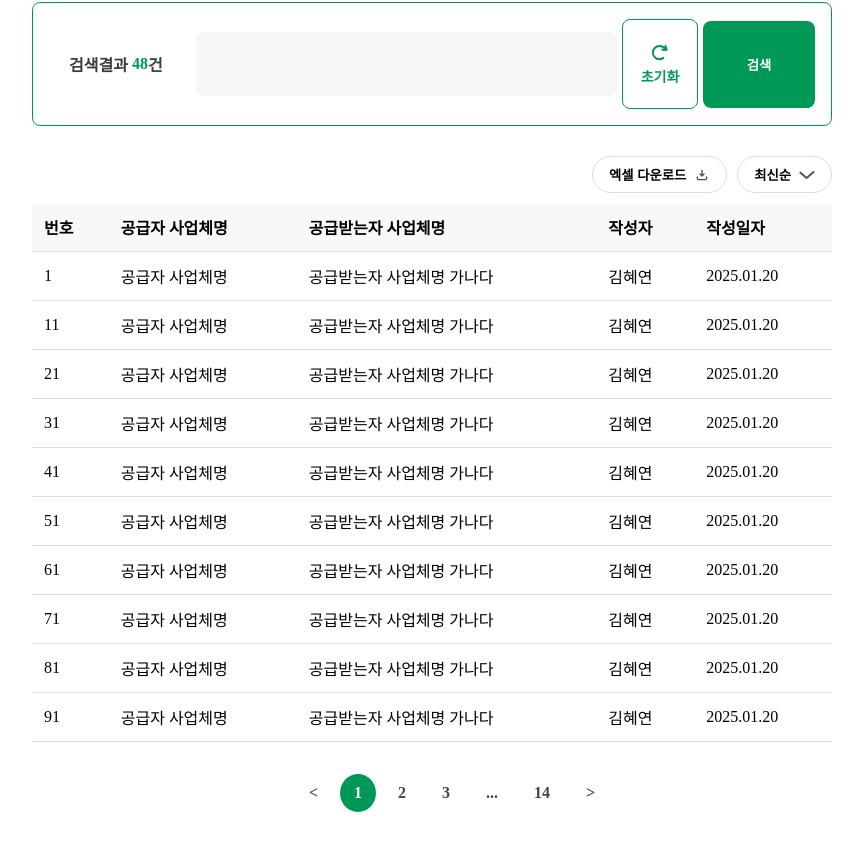
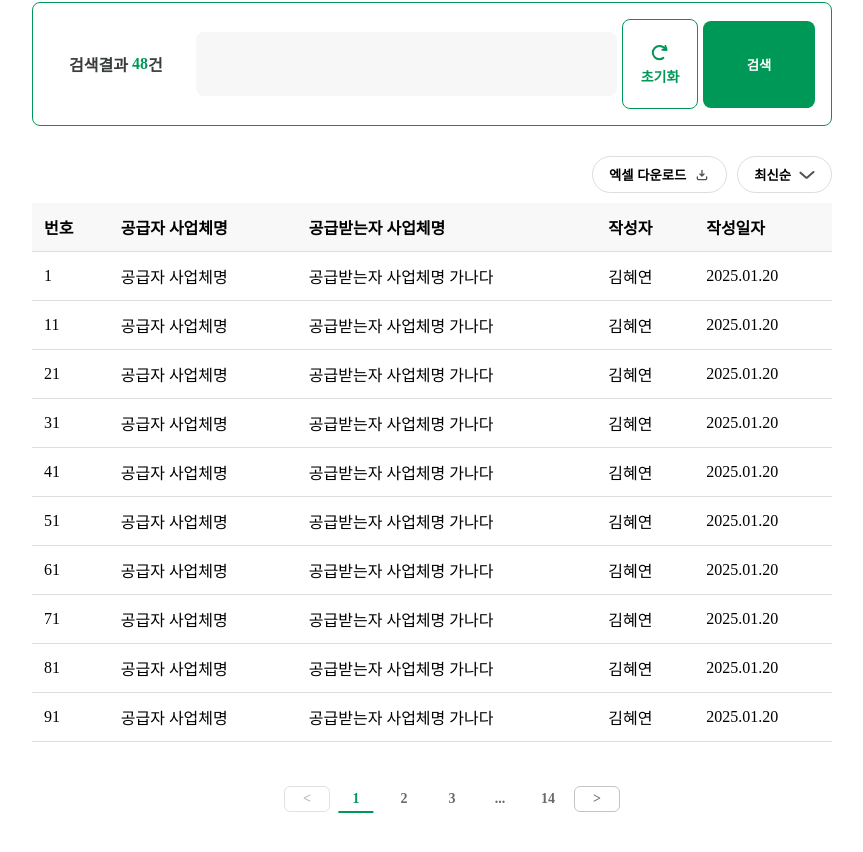
Before and after one commit to KUSITMS-31th-Seoul-Milk-team2/frontend, a React (Vite) app: page /search in a window 1280 px wide. Shown: the part 655-1507 px from the top of the page, without its empty margins (208-1071 px from the left). Built offline with nearby package versions, Linux system fonts and the light colour scheme.

Commit message:
design : pagenation 디자인 수정

```diff
--- a/src/components/Search/ListComponent.tsx
+++ b/src/components/Search/ListComponent.tsx
@@ -111,18 +111,28 @@ const ListComponent: React.FC = () => {
       </Table>
 
   <PaginationContainer>
+  <PaginationContainer>
   <ReactPaginate
-          previousLabel={"<"}
-          nextLabel={">"}
-          breakLabel={"..."}
+    breakLabel="..."
     pageCount={pageCount}
     marginPagesDisplayed={1}
     pageRangeDisplayed={3}
     onPageChange={handlePageClick}
-          containerClassName={"pagination"}
-          activeClassName={"active"}
+    containerClassName="pagination"
+    activeClassName="active"
+    previousLabel="<"
+    nextLabel=">"
+    previousClassName="page-nav"
+    nextClassName="page-nav"
+    disabledClassName="disabled"
+    breakClassName="break"
+    forcePage={currentPage}
+    renderOnZeroPageCount={null}
   />
 </PaginationContainer>
+
+</PaginationContainer>
+
     </Container>
   );
 };
@@ -248,27 +258,62 @@ const TableCell = styled.td`
 const PaginationContainer = styled.div`
   display: flex;
   justify-content: center;
+  align-items: center;
   margin-top: 12px;
+  gap: 4px;
 
   .pagination {
     display: flex;
     list-style: none;
-    gap: 8px;
+    gap: 4px;
     align-items: center;
   }
 
   .pagination li {
     cursor: pointer;
-    padding: 10px 14px;
-    border-radius: 50%;
+    padding: 4px 8px;
+    border-radius: 6px;
     background: #fff;
-    color: #444;
-    font-weight: bold;
+    color: #6A6A6A;
+    font-weight: 600;
+    font-size: 14px;
     transition: background 0.2s, color 0.2s;
+    display: flex;
+    align-items: center;
+    justify-content: center;
+    min-width: 28px;
   }
 
   .pagination .active {
+    color: #009857;
+    position: relative;
+  }
+
+  .pagination .active::after {
+    content: "";
+    position: absolute;
+    bottom: -2px;
+    left: 50%;
+    width: 80%;
+    height: 2px;
     background: #009857;
-    color: white;
+    transform: translateX(-50%);
+  }
+
+  .page-nav {
+    border: 1px solid #C4C4C4;
+    padding: 4px 8px;
+    border-radius: 6px;
+    min-width: 28px;
+    text-align: center;
+  }
+
+  .disabled {
+    opacity: 0.5;
+    cursor: default;
+  }
+
+  .break {
+    color: #6A6A6A;
   }
 `;
```
Lines whose indentation alone changed are shown as unchanged.
